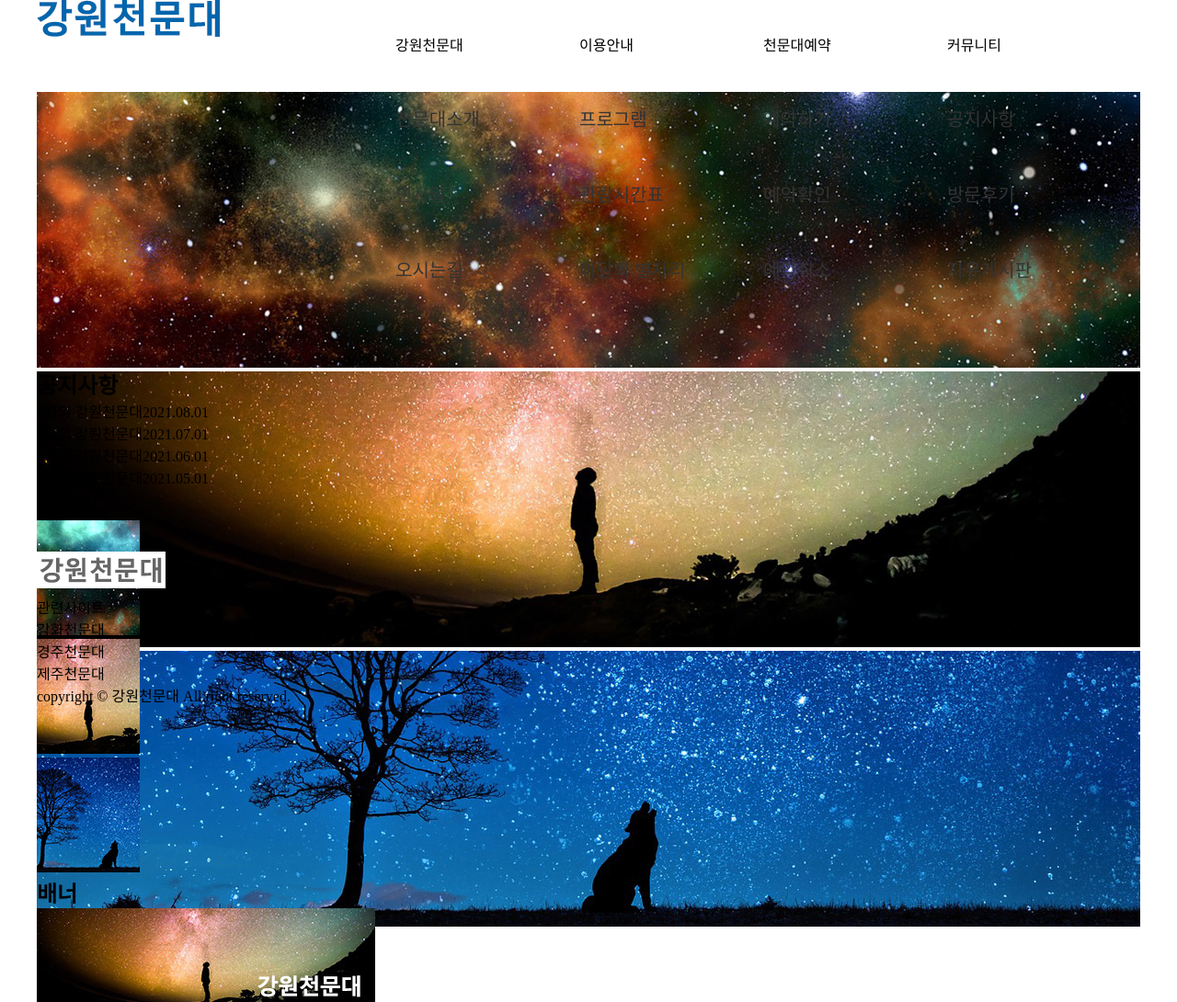
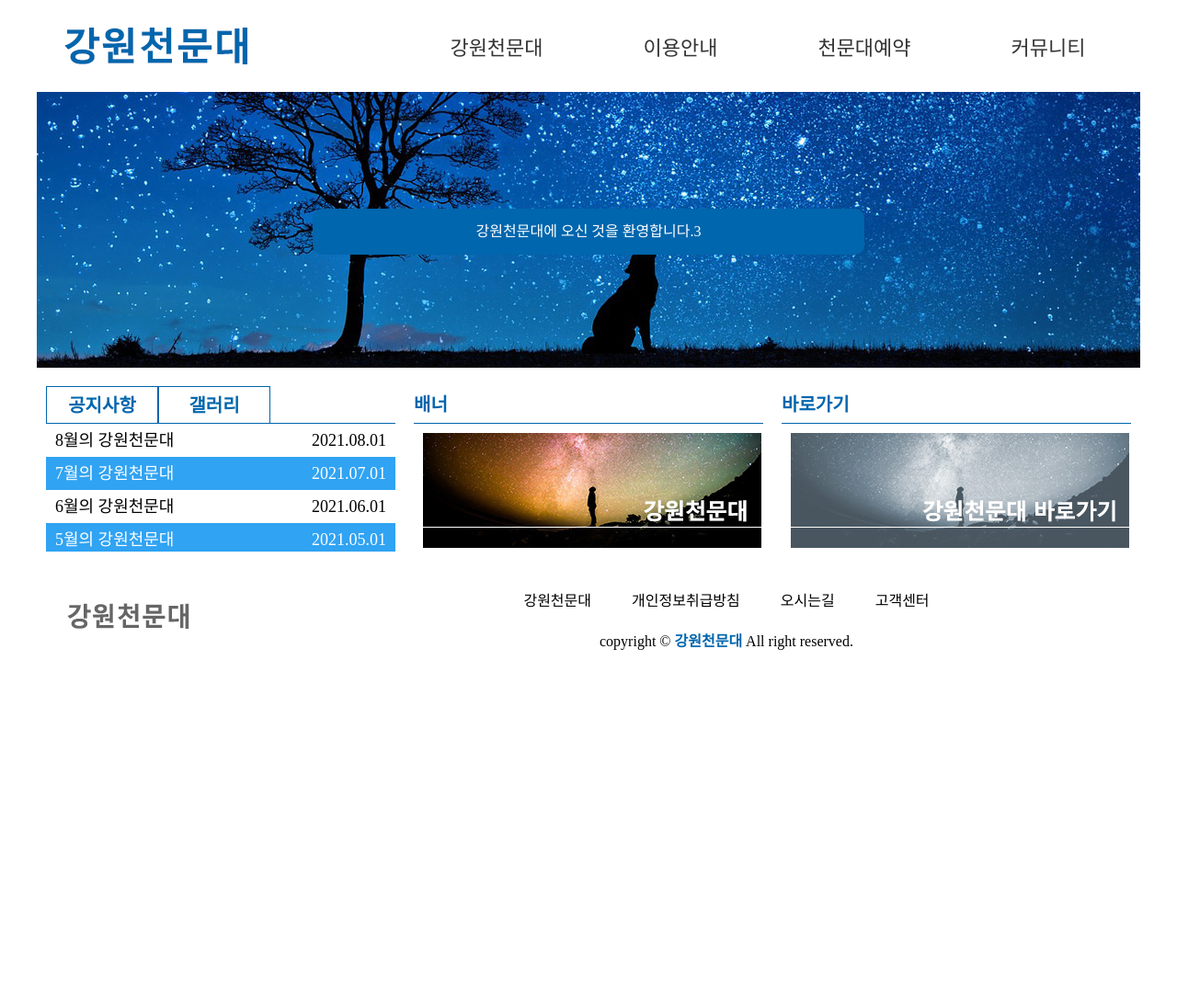
Before and after one commit to charenming/Gangwonstar, a plain HTML site: page index.html in a window 1280 px wide. Shown: the top 1090 px of the page at 92% size. After the commit the page ends 800 px from the top, so only its background shows below. Drawn offline with Linux system fonts and the light colour scheme.

Commit message:
gangwonstar

```diff
--- a/css/style.css
+++ b/css/style.css
@@ -3,26 +3,172 @@
 #wrap { width:1200px; margin:0 auto;}
 
 header {height:100px;}
-header>h1 {float:left; width:200px;}
-header>nav {float:right; }
-.mainMenu {margin: 10px;}
+header>h1 {float:left; width:200px;
+            padding: 20px; margin:10px 10px 0 10px;}
+header>h1>a {}
+header>h1>a>img {}
+header>nav {float:right;}
+.mainMenu {}
 .mainMenu>li{width:200px;
             position: relative;
             float:left;
-            height:80px;
-            line-height: 80px;
+            height:85px;
+            line-height: 85px;
             background-color: #ffffff;
+            text-align: center;
+            margin-top: 10px;
+        }
+
+.mainMenu>li>a {color:#333333;
+                font-size: 22px;
+                }
+.mainMenu>li>a:hover {color: #0066ad;}
+.subMenu {position: absolute;
+            display: none;
+            z-index: 100;}
+.subMenu>li {font-size:16px;
+            width:200px;
+            background-color: #ffffff;
+            text-align: center;
             }
-.mainMenu>li:
-.mainMenu>li>a {color:#333333; font-size: 26px; font-weight: bold;}
-.subMenu {position: absolute;}
-.subMenu>li { font-size:16px;}
-.subMenu>li>a {color:#333333; font-size: 20px;}
+.subMenu>li:hover {background-color: #30a3f3;}
+.subMenu>li>a {color:#333333;
+                font-size: 20px;
+                }
+.subMenu>li>a:hover {color: #0066ad;}
 
-#slider {height:300px;}
+#slider {height:300px;
+        overflow:hidden;
+        }
+.slide {position: relative;
+        }
+.slide>li {float:left;
+            width:100%;
+            position: absolute;
+            top:0;
+            left:0;
+            opacity: 0;
+        }
+.slide>li>img {width:100%;}
+.slide>li:first-child { opacity: 1; }
+.slideTxt { position:absolute;
+            top:50%;
+            left:50%;
+            width:600px;
+            height:50px;
+            line-height: 50px;
+            z-index: 1000;
+            color:#ffffff;
+            text-align: center;
+            background: rgb(0, 102, 173);
+            border-radius: 10px;
+            margin: -25px 0 0 -300px;
+        }
+#content {height:200px; overflow: hidden;}
+section {float:left;
+        width:400px;
+        margin-top:20px;
+        padding: 0 10px;
+        box-sizing: border-box;
+        }
+
+.title, .tabMenu>a { color:#0066ad;
+
+                    height: 40px;
+                    line-height: 40px;
+                    font-size: 20px;}
+h2 {border-bottom: 1px solid #0066ad;}
+.tab {}
+.tabMenu {height:40px; overflow: hidden;}
+.tabMenu>a {display: block;
+            float: left;
+            background: #ffffff;
+            color:#0066ad;
+            text-align: center;
+            border:1px solid #0066ad;
+            width:120px;
+            height:40px;
+            line-height: 40px;}
+.tabMenu>a.on {border-left: 1px solid #0066ad;}
+.tabMenu>a.on {border-right: 1px solid #0066ad;}
+.tabMenu>a.on {border-top: 1px solid #0066ad;}
+.tabMenu>a.on {border-bottom: 1px solid #0066ad;
+            background-color: #0066ad;
+            color:#ffffff;}
+.tabContent>ul {border:1px solid #0066ad;
+                padding:10px 10px 8px;
+                box-sizing: border-box;}
+.tabNotice {}
+.tabNotice>li {padding:0 10px;}
+.tabNotice>li:nth-child(2) {background-color: #30a3f3;
+                            color:#ffffff;}
+.tabNotice>li:nth-child(4) {background-color: #30a3f3;
+                            color:#ffffff;}
+.tabNotice>li>a {
+            font-size: 18px;
+            line-height: 2;
+            }
+.tabNotice>li>span {float:right;
+                font-size: 18px;
+                line-height: 2;}
+
+.tabGallery { text-align: center;
+            height: 140px;
+            padding-top:10px;
+            }
+.tabGallery>li {display: inline-block;
+                }
+.tabGallery>li>a>img {width:auto;
+                        height: 120px;
+                        }
+
+.banner {}
+.imgBox>a {padding:10px 10px 0 10px;
+        }
+.imgBox>a>img {padding-top: 10px;}
+
+.link {}
+.link>a {padding:10px 10px 0 10px;}
+.link>a>img {padding-top: 10px;}
 
 
-#content {height:200px;}
+footer {height:100px; margin-top: 20px;}
+.btmLogo {float:left;
+        width:200px;
+        padding: 20px;
+        margin:10px 10px 0 10px;}
+.btmLogo>a {}
+.btmLogo>a>img {}
 
+.btm {float: right;
+    width:900px;}
+.btm>.btmMenu {text-align: center;
+                }
+.btm>.btmMenu>li {
+                display: inline-block;
+                padding:20px;
+                }
+.btm>.btmMenu>li:hover {color:#0066ad;}
+.btnMenu>li::after {content:"|"; color:#333333; }
+.btm>p {text-align: center;
+        }
+.btm>p>span {color:#0066ad; font-weight: bold;}
 
-footer {height:100px;}
+.popUp {background-color: rgba(51, 51, 51,0.8);
+        position: absolute;
+        top:0; left:0;
+        width:100%;
+        height: 100%;
+        display: none;}
+
+.modal {background-color: #ffffff;
+        position:absolute;
+        top:50%; left:50%;
+        transform: translate(-50%,-50%);
+        width:500px;
+        height:200px; }
+.popUpTitle {color:#0066ad; font-weight: bold;
+            text-align: center; margin:10px;}
+.modal>p {color:#30a3f3;
+            text-align: center;}
+.close {float:right; margin:10px 50px 0 0 ;}
--- a/index.html
+++ b/index.html
@@ -51,59 +51,72 @@
 
         <div id="slider">
             <ul class="slide">
-                <li><a href="#"><img src="images/slider1.jpg" alt="1"></a></li>
-                <li><a href="#"><img src="images/slider2.jpg" alt="2"></a></li>
-                <li><a href="#"><img src="images/slider3.jpg" alt="3"></a></li>
+                <li><a href="#"><img src="images/slider1.jpg" alt="1"></a>
+                    <span class="slideTxt">강원천문대에 오신 것을 환영합니다.1</span>
+                </li>
+                <li><a href="#"><img src="images/slider2.jpg" alt="2"></a>
+                    <span class="slideTxt">강원천문대에 오신 것을 환영합니다.2</span>
+                </li>
+                <li><a href="#"><img src="images/slider3.jpg" alt="3"></a>
+                    <span class="slideTxt">강원천문대에 오신 것을 환영합니다.3   </span>
+                </li>
             </ul>
         </div>
 
         <div id="content">
-            <section>
-                <div class="notice">
-                    <h2 class="title">공지사항</h2>
-                    <p><a href="#">8월의 강원천문대</a><span>2021.08.01</span></p>
-                    <p><a href="#">7월의 강원천문대</a><span>2021.07.01</span></p>
-                    <p><a href="#">6월의 강원천문대</a><span>2021.06.01</span></p>
-                    <p><a href="#">5월의 강원천문대</a><span>2021.05.01</span></p>
-                </div>
-                <div class="gallery">
-                    <h2 class="title">갤러리</h2>
-                    <ul>
-                        <li><a href="#"><img src="images/thumb1.jpg" alt="gallery1"></a></li>
-                        <li><a href="#"><img src="images/thumb2.jpg" alt="gallery2"></a></li>
-                        <li><a href="#"><img src="images/thumb3.jpg" alt="gallery3"></a></li>
-                    </ul>
-                </div>
-
+            <section class="tab">
+                    <h2 class="tabMenu">
+                        <a href="#">공지사항</a>
+                        <a href="#">갤러리</a>
+                    </h2>
+                    <div class="tabContents">
+                        <ul class="tabNotice">
+                            <li class="popUpLine"><a href="#">8월의 강원천문대</a><span>2021.08.01</span></li>
+                            <li><a href="#">7월의 강원천문대</a><span>2021.07.01</span></li>
+                            <li><a href="#">6월의 강원천문대</a><span>2021.06.01</span></li>
+                            <li><a href="#">5월의 강원천문대</a><span>2021.05.01</span></li>
+                        </ul>
+                        <ul class="tabGallery">
+                            <li><a href="#"><img src="images/thumb1.jpg" alt="gallery1"></a></li>
+                            <li><a href="#"><img src="images/thumb2.jpg" alt="gallery2"></a></li>
+                            <li><a href="#"><img src="images/thumb3.jpg" alt="gallery3"></a></li>
+                        </ul>
+                    </div>
             </section>
-            <section>
-                <div class="banner">
+            <section class="banner">
                     <h2 class="title">배너</h2>
-                    <a href="#"><img src="images/banner.jpg" alt="banner"></a>
-                </div>
-
+                    <div class="imgBox"><a href="#"><img src="images/banner.jpg" alt="banner"></a></div>
             </section>
             <section>
                 <div class="link">
                     <h2 class="title">바로가기</h2>
-
-                    <a href="#"><img src="images/qlink.jpg" alt="link"></a>
+                    <div class="imgBox"><a href="#"><img src="images/qlink.jpg" alt="link"></a></div>
                 </div>
             </section>
         </div>
 
         <footer>
             <h1 class="btmLogo"><a href="#"><img src="images/btm_logo.gif" alt="btm_logo"></a></h1>
-            <div class="btmMenu">
-                <ul class="btmMenuA">
-                    <a href="#">관련사이트</a>
-                    <li><a href="#">강화천문대</a></li>
-                    <li><a href="#">경주천문대</a></li>
-                    <li><a href="#">제주천문대</a></li>
+            <div class="btm">
+                <ul class="btmMenu">
+                    <li><a href="#">강원천문대</a></li>
+                    <li><a href="#">개인정보취급방침</a></li>
+                    <li><a href="#">오시는길</a></li>
+                    <li><a href="#">고객센터</a></li>
                 </ul>
+                <p class="copyright">copyright &copy; <span> 강원천문대 </span> All right reserved.</p>
             </div>
-            <p class="copyright">copyright &copy; <span> 강원천문대 </span> All right reserved.</p>
         </footer>
+
+        <div class="popUp">
+            <div class="modal">
+                <h3 class="popUpTitle">반짝반짝천문대</h3>
+                <p>반짝반짝 별이 보이는 강원천문대로 오세요</p>
+                <p>반짝반짝 별이 보이는 강원천문대로 오세요</p>
+                <p>반짝반짝 별이 보이는 강원천문대로 오세요</p>
+                <button class="close">닫기</button>
+            </div>
+        </div>
     </div>
 </body>
 </html>
--- a/script/script.js
+++ b/script/script.js
@@ -1,20 +1,31 @@
 
-     $(document).ready(function(){
-         // 대메뉴 중에서 현제 내가 마우스를 올린 대메뉴의 해당 서브메뉴만 내려온다
-         $(".gnb>li").mouseover(function(){
-             // this -> 내가 현제 선택한 대메뉴 위치
-             $(this).children(".submenu").stop().slideDown();
+    $(function(){
+        $(".mainMenu>li").mouseover(function(){
+            $(this).children(".subMenu").stop().slideDown();
         });
-         // 대메뉴 영역에서 마우스가 벗어나면 서브메뉴가 올라간다
-         $(".gnb>li").mouseleave(function(){
-             $(this).children(".submenu").stop().slideUp();
+        $(".mainMenu>li").mouseleave(function(){
+            $(this).children(".subMenu").stop().slideUp();
         });
 
-         // 공지사항 첫번째 글을 클릭하면 레이어 팝업이 뜬다.
-         $(".click").click(function(){
-             $("#popup_bg").fadeIn();
+        // 탭메뉴
+        $(".tabMenu>a").click(function(){
+            $(this).addClass("on").siblings("a").removeClass("on");
+            let idx = $(this).index();  console.log(idx);
+            $(".tabContents>ul").eq(idx).show().siblings("ul").hide();
         });
+
+        //슬라이드
+        setInterval(function(){
+            $(".slide>li:first").fadeOut(1000).fadeIn(1000);
+            $(".slide>li:first").insertAfter(".slide>li:last");
+        }, 2000);
+
+        //팝업
+
+        $(".popUpLine").click(function(){
+            $(".popUp").show();
+        })
         $(".close").click(function(){
-             $("#popup_bg").fadeOut();
+            $(".popUp").hide();
         });
     });
```
Lines whose indentation alone changed are shown as unchanged.
